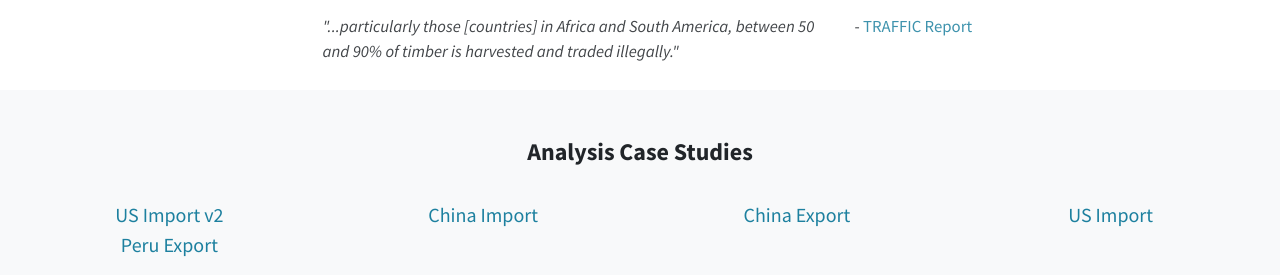
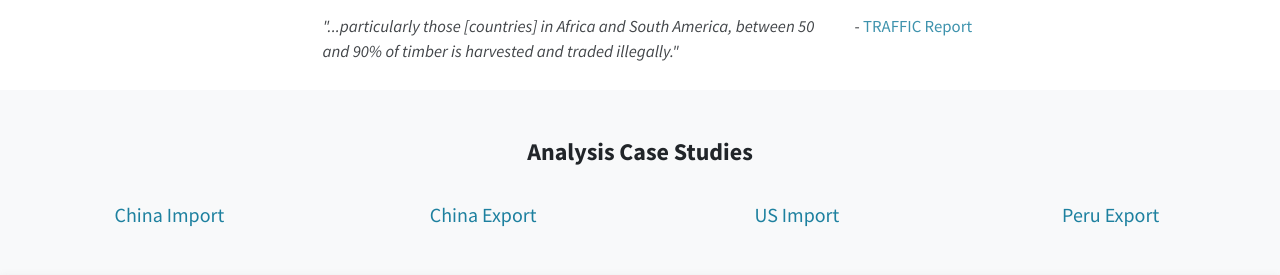
Before and after one commit to ddatta-DAC/wwf_site_p1, a Django app: page / in a window 1280 px wide. Shown: the part 340-615 px from the top of the page. Run offline with Django 3.2, Linux system fonts and the light colour scheme; some libraries are stand-ins or nearby versions.

Commit message:
Remove index.html link to unfinished v2

```diff
--- a/home/templates/index.html
+++ b/home/templates/index.html
@@ -295,9 +295,6 @@
         </div>
      </div>
     <div class="row topbar_row pb-5">
-       <div class="col-sm-3">
-        <a class="js-scroll-trigger" href="{% url 'hitl_table' %}">US Import v2</a>
-       </div>
 
        <div class="col-sm-3">
         <a class="js-scroll-trigger" href="{% url 'track' 'china_import' %}">China Import</a>
```
